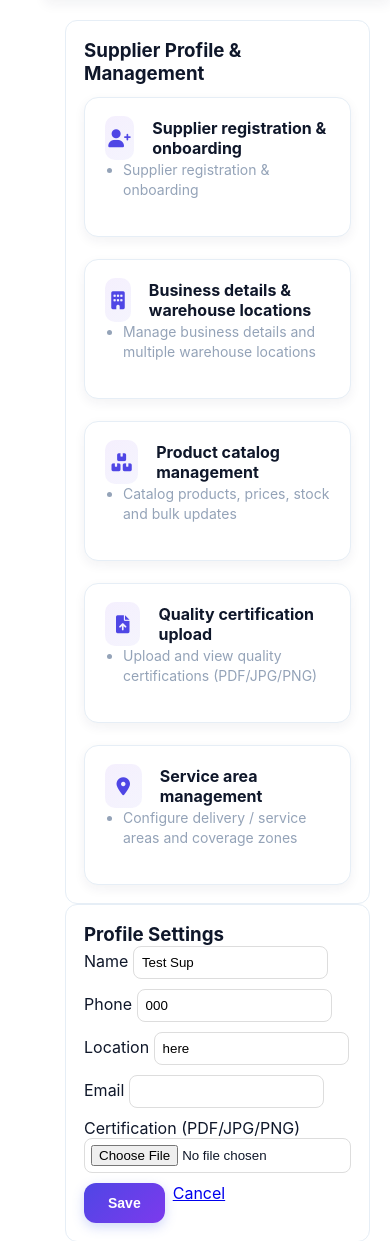
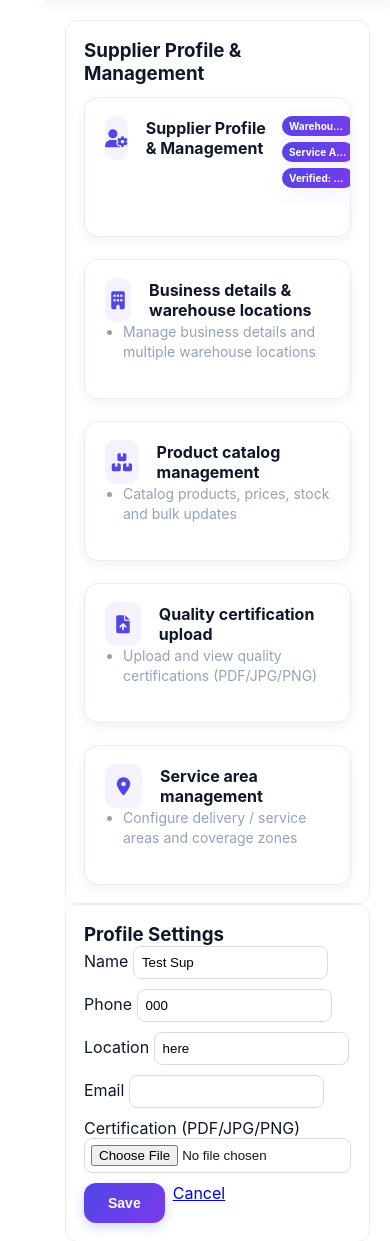
Before and after one commit to karthikj30/VendorConnect, a Flask app: page /supplier/profile in a window 390 px wide. Shown: the part 71-1312 px from the top of the page. Run offline with Flask 3, Linux system fonts and the light colour scheme; the visitor is signed in with stand-in values (Sample User, id 1).

Commit message:
suppiler dashboard css 1

```diff
--- a/VendorConnect-main/static/css/supplier.css
+++ b/VendorConnect-main/static/css/supplier.css
@@ -95,20 +95,21 @@
 
 .section-title { font-size:28px; font-weight:800; color:var(--text-primary); margin-bottom:18px; }
 
-/* small pills inside card header */
-.feature-card .card-pills { position:absolute; top:12px; right:12px; display:flex; gap:8px; align-items:center; z-index:3; pointer-events: auto; }
-.feature-card .card-pills .badge-pill { padding:6px 10px; font-size:12px; }
+/* small pills inside card header (inline by default) */
+.feature-card .card-pills { display:flex; gap:8px; align-items:center; margin-left:auto; }
+.feature-card .card-pills .badge-pill { padding:6px 10px; font-size:12px; flex-shrink:0; }
 
 /* Responsive: stack badges vertically and tighten spacing on medium/smaller screens to avoid horizontal overflow */
 @media (max-width: 1200px) {
-    .feature-card .card-pills { flex-direction: column; right:10px; top:10px; gap:6px; align-items:flex-end; }
+    .feature-card .card-pills { flex-direction: column; margin-left:0; gap:6px; align-items:flex-end; }
     .feature-card .card-pills .badge-pill { font-size:11px; padding:5px 8px; max-width:86px; }
     .features-grid { gap: 22px; }
 }
 
 @media (max-width: 900px) {
-    .feature-card .card-pills { right:8px; top:8px; }
+    .feature-card .card-pills { flex-direction: column; align-items:flex-end; }
     .feature-card .card-pills .badge-pill { font-size:10px; padding:4px 7px; max-width:72px; }
+    .feature-card { padding-right: 18px; }
 }
 
 .top-actions { display:flex; gap:12px; flex-wrap:wrap; }
--- a/VendorConnect-main/templates/supplier_profile.html
+++ b/VendorConnect-main/templates/supplier_profile.html
@@ -26,16 +26,18 @@
                 <div class="content-card">
                     <h3>Supplier Profile & Management</h3>
                     <div class="features-grid" style="margin-top:12px;">
-                        <a class="feature-card" href="/supplier/onboarding">
-                            <div class="meta">
+                        <a class="feature-card" href="/supplier/onboarding" aria-label="Supplier Profile & Management">
+                            <div class="meta" style="display:flex;align-items:flex-start;gap:12px;">
                                 <div style="display:flex;align-items:center;gap:8px;">
-                                    <span class="icon"><i class="fa fa-user-plus"></i></span>
-                                    <h3 style="margin:0">Supplier registration & onboarding</h3>
+                                    <span class="icon"><i class="fa fa-user-cog"></i></span>
+                                    <h3 style="margin:0">Supplier Profile & Management</h3>
+                                </div>
+                                <div class="card-pills" role="list" aria-label="Supplier status">
+                                    <div class="badge-pill">Warehouses: {{ warehouses_count|default(0) }}</div>
+                                    <div class="badge-pill">Service Areas: {{ service_areas_count|default(0) }}</div>
+                                    <div class="badge-pill">Verified: {{ 'Yes' if verification_status else 'No' }}</div>
                                 </div>
                             </div>
-                            <ul>
-                                <li>Supplier registration & onboarding</li>
-                            </ul>
                         </a>
 
                         <a class="feature-card" href="/supplier/business">
```
Also changed, not shown: instance/vendorconnect.db.
